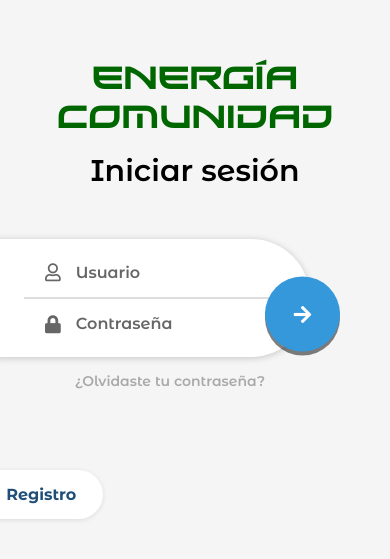
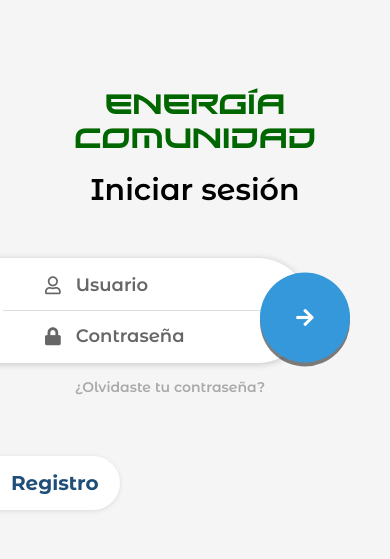
Before and after one commit to JeroZp/P2, a React Native app in the folder react-native-P2-project/: screen /Login in a window 390 px wide. Shown: the part 133-692 px from the top of the page. Built offline with nearby package versions, Linux system fonts and the light colour scheme.

Commit message:
new changes

```diff
--- a/react-native-P2-project/assets/styles/loginStyles.js
+++ b/react-native-P2-project/assets/styles/loginStyles.js
@@ -1,21 +1,24 @@
-import { StyleSheet, StatusBar } from 'react-native';
+import { StyleSheet, StatusBar, Dimensions  } from 'react-native';
+
+const screenHeight = Dimensions.get('window').height;
 
 const loginStyles = StyleSheet.create({
   safeArea: {
-    flex: 1,
-    backgroundColor: '#F5F5F5',
-    paddingTop: StatusBar.currentHeight, // Evita que el contenido se superponga con la barra de estado
-  },
+      flex: 1,
+      backgroundColor: '#F5F5F5',
+      paddingTop: StatusBar.currentHeight,
+    },
 
   container: {
     flex: 1,
     alignItems: 'center',
     justifyContent: 'center',
     padding: 20,
-  },
+    height: screenHeight,
+    },
 
   logo: {
-    fontSize: 32,
+    fontSize: 28,
     fontFamily: 'Xirod',
     color: '#006600',
     marginBottom: 15,
@@ -32,7 +35,7 @@ const loginStyles = StyleSheet.create({
   separator: {
     height: 1.5, // Grosor de la línea
     backgroundColor: '#ddd', // Color de la línea
-    width: '90%', // Que no llegue a los bordes completamente
+    width: '105%', // Que no llegue a los bordes completamente
     alignSelf: 'center',
   },
 
@@ -45,7 +48,7 @@ const loginStyles = StyleSheet.create({
   inputContainer: {
     backgroundColor: 'white',
     width: '90%',
-    paddingVertical: 8,
+    paddingVertical: 2,
     paddingHorizontal: 15,
     borderTopRightRadius: 80,
     borderBottomRightRadius: 80,
@@ -74,7 +77,7 @@ const loginStyles = StyleSheet.create({
 
   input: {
     flex: 1,
-    fontSize: 16,
+    fontSize: 18,
     fontFamily: 'MontserratAlternates-SemiBold',
     textAlignVertical: 'center',
     includeFontPadding: false,
@@ -87,13 +90,13 @@ const loginStyles = StyleSheet.create({
   loginButton: {
     backgroundColor: '#3498DB',
     borderRadius: 50,
-    width: 75,
-    height: 75,
+    width: 90,
+    height: 90,
     alignItems: 'center',
     justifyContent: 'center',
     position: 'absolute',
-    right: -30,
-    top: '55%',
+    right: -40,
+    top: '40%',
     transform: [{ translateY: -27.5 }],
     shadowColor: '#000',
     shadowOpacity: 0.5,
@@ -124,14 +127,14 @@ const loginStyles = StyleSheet.create({
     shadowRadius: 5,
     elevation: 4,
 
-    marginTop: 80,
+    marginTop: 60,
     alignSelf: 'flex-start',
-    width: '35%',
-    marginLeft: -40,
+    width: '37%',
+    marginLeft: -30,
   },
 
   registerText: {
-    fontSize: 16,
+    fontSize: 20,
     fontFamily: 'MontserratAlternates-Bold',
     color: '#1F4E78',
     textAlign: 'center',
--- a/react-native-P2-project/src/screens/Login.js
+++ b/react-native-P2-project/src/screens/Login.js
@@ -4,7 +4,6 @@ import {
   Text,
   TextInput,
   TouchableOpacity,
-  StyleSheet,
   SafeAreaView,
   StatusBar,
   Keyboard,
@@ -13,25 +12,26 @@ import {
 import { useNavigation } from '@react-navigation/native';
 import { FontAwesome5 } from '@expo/vector-icons';
 import loginStyles from '../../assets/styles/loginStyles';
+import { useSafeAreaInsets } from 'react-native-safe-area-context';
 
 export default function Login() {
   const navigation = useNavigation();
   const [usuario, setUsuario] = useState('');
   const [contraseña, setContraseña] = useState('');
+  const insets = useSafeAreaInsets(); // Margen seguro dinámico
 
   return (
-    <SafeAreaView style={loginStyles.safeArea}>
+    <SafeAreaView style={[loginStyles.safeArea, { paddingBottom: insets.bottom, flex: 1 }]}>
       <StatusBar barStyle="dark-content" backgroundColor="transparent" translucent />
 
-      {/* Cierra el teclado al tocar fuera */}
       <TouchableWithoutFeedback onPress={Keyboard.dismiss} accessible={false}>
-        <View style={loginStyles.container}>
+        <View style={[loginStyles.container, { paddingBottom: insets.bottom }]}>
 
           {/* Fondo decorativo */}
           <View style={loginStyles.topBackground} />
           <View style={loginStyles.bottomBackground} />
 
-          {/* Logo  */}
+          {/* Logo */}
           <Text style={loginStyles.logo}>ENERGÍA COMUNIDAD</Text>
           <Text style={loginStyles.title}>Iniciar sesión</Text>
 
```
